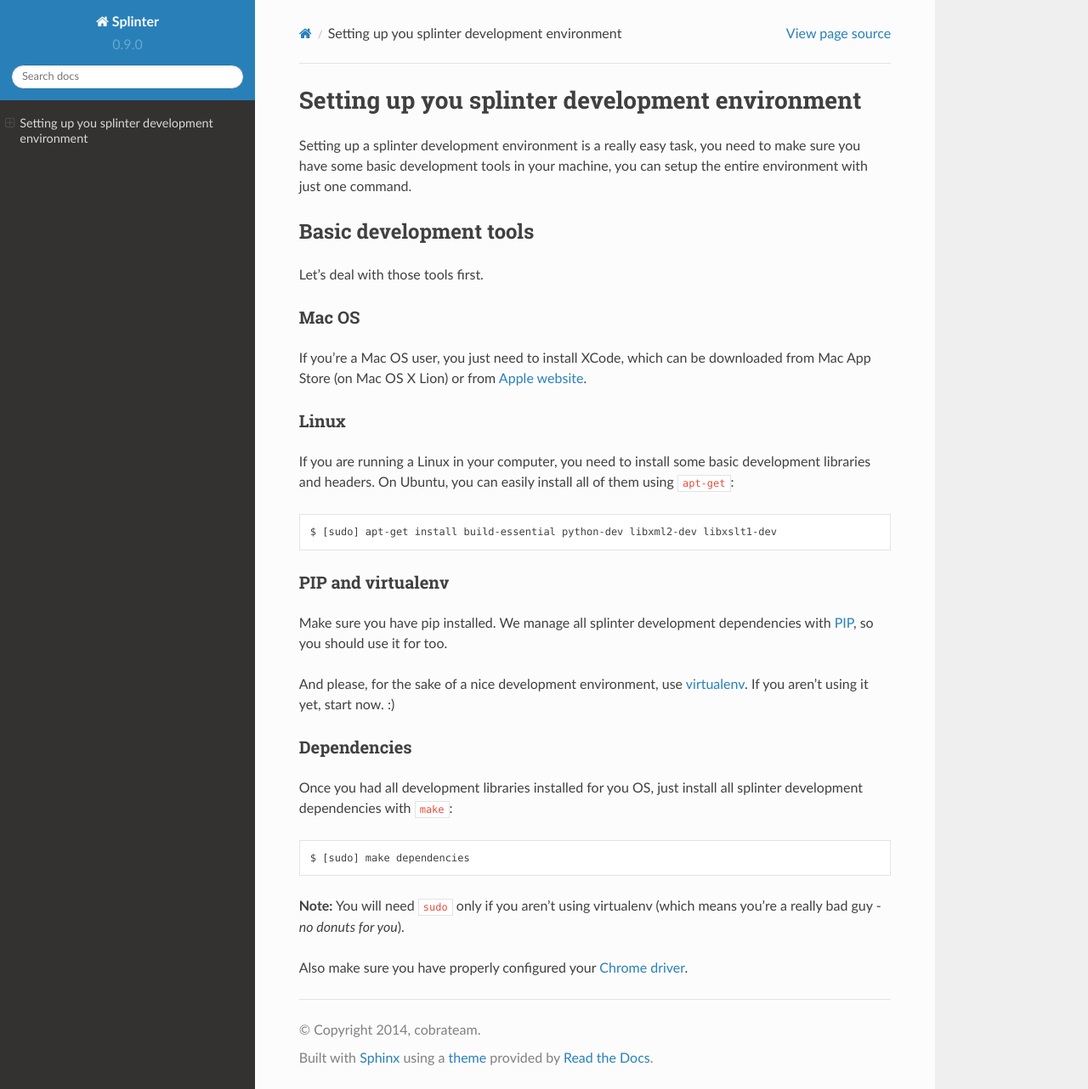
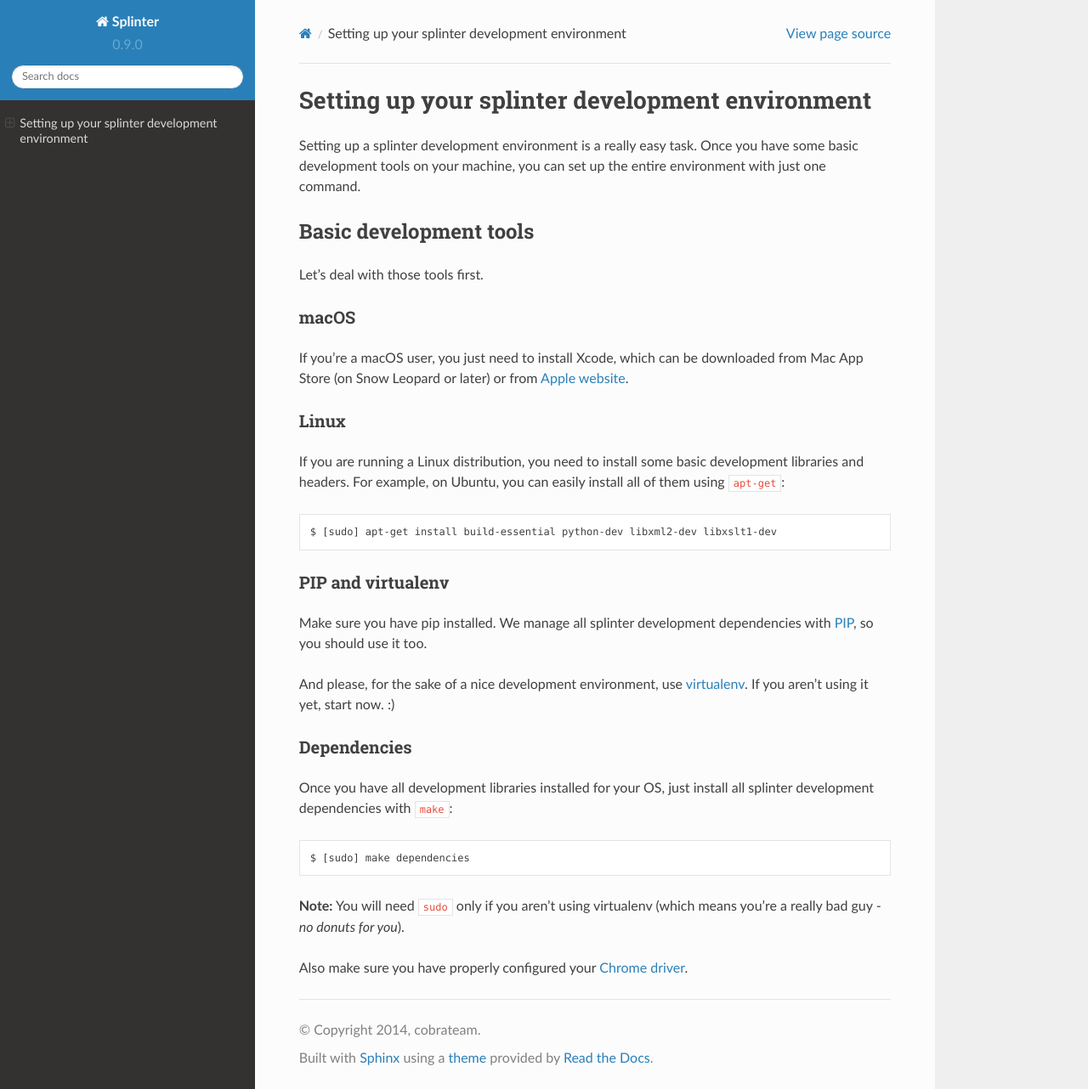
Before and after one commit to cobrateam/splinter, a Sphinx documentation site: the page built from docs/contribute/setting-up-your-development-environment.rst, in a window 1280 px wide and 1282 px high. Shown: the whole window at 85% size. Built offline with Sphinx 7.4.7 and the Read the Docs theme 2.0.0, drawn with Linux system fonts in a browser that asks for light colours.

Commit message:
setting-up-your-development-environment.rst: wording, links
docs/contribute/setting-up-your-development-environment.rst: update links, improve wording.

```diff
--- a/docs/contribute/setting-up-your-development-environment.rst
+++ b/docs/contribute/setting-up-your-development-environment.rst
@@ -7,29 +7,29 @@
     :keywords: splinter, open source, python, contribute, development environment
 
 +++++++++++++++++++++++++++++++++++++++++++++++
-Setting up you splinter development environment
+Setting up your splinter development environment
 +++++++++++++++++++++++++++++++++++++++++++++++
 
-Setting up a splinter development environment is a really easy task, you need to make sure you have some
-basic development tools in your machine, you can setup the entire environment with just one command.
+Setting up a splinter development environment is a really easy task. Once you have some
+basic development tools on your machine, you can set up the entire environment with just one command.
 
 Basic development tools
 =======================
 
 Let's deal with those tools first.
 
-Mac OS
+macOS
 ------
 
-If you're a Mac OS user, you just need to install XCode, which can be downloaded
-from Mac App Store (on Mac OS X Lion) or from
-`Apple website <http://connect.apple.com/cgi-bin/WebObjects/MemberSite.woa/wa/getSoftware?bundleID=20792>`_.
+If you're a macOS user, you just need to install Xcode, which can be downloaded
+from Mac App Store (on Snow Leopard or later) or from
+`Apple website <https://developer.apple.com/download/>`_.
 
 Linux
 -----
 
-If you are running a Linux in your computer, you need to install some basic development libraries
-and headers. On Ubuntu, you can easily install all of them using ``apt-get``:
+If you are running a Linux distribution, you need to install some basic development libraries
+and headers. For example, on Ubuntu, you can easily install all of them using ``apt-get``:
 
 .. highlight:: bash
 
@@ -41,15 +41,15 @@
 ------------------
 
 Make sure you have pip installed. We manage all splinter development dependencies with
-`PIP <http://pip-installer.org>`_, so you should use it for too.
+`PIP <https://pip.pypa.io/en/stable/>`_, so you should use it too.
 
-And please, for the sake of a nice development environment, use `virtualenv <http://virtualenv.org>`_.
+And please, for the sake of a nice development environment, use `virtualenv <https://pypi.org/project/virtualenv/>`_.
 If you aren't using it yet, start now. :)
 
 Dependencies
 ------------
 
-Once you had all development libraries installed for you OS, just install all splinter development dependencies with
+Once you have all development libraries installed for your OS, just install all splinter development dependencies with
 ``make``:
 
 .. highlight:: bash
```
Also changed, not shown: other parts of docs/contribute/setting-up-your-development-environment.rst (+1 -1 lines).
